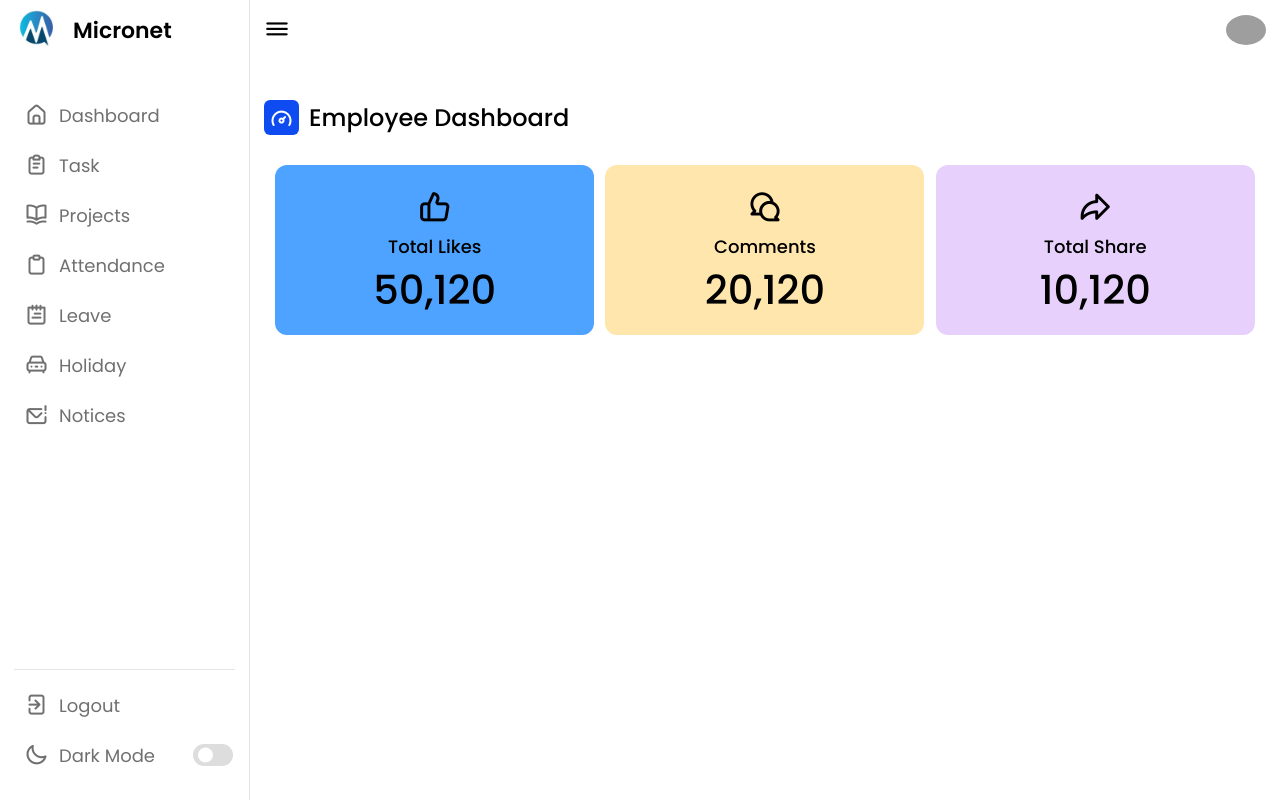
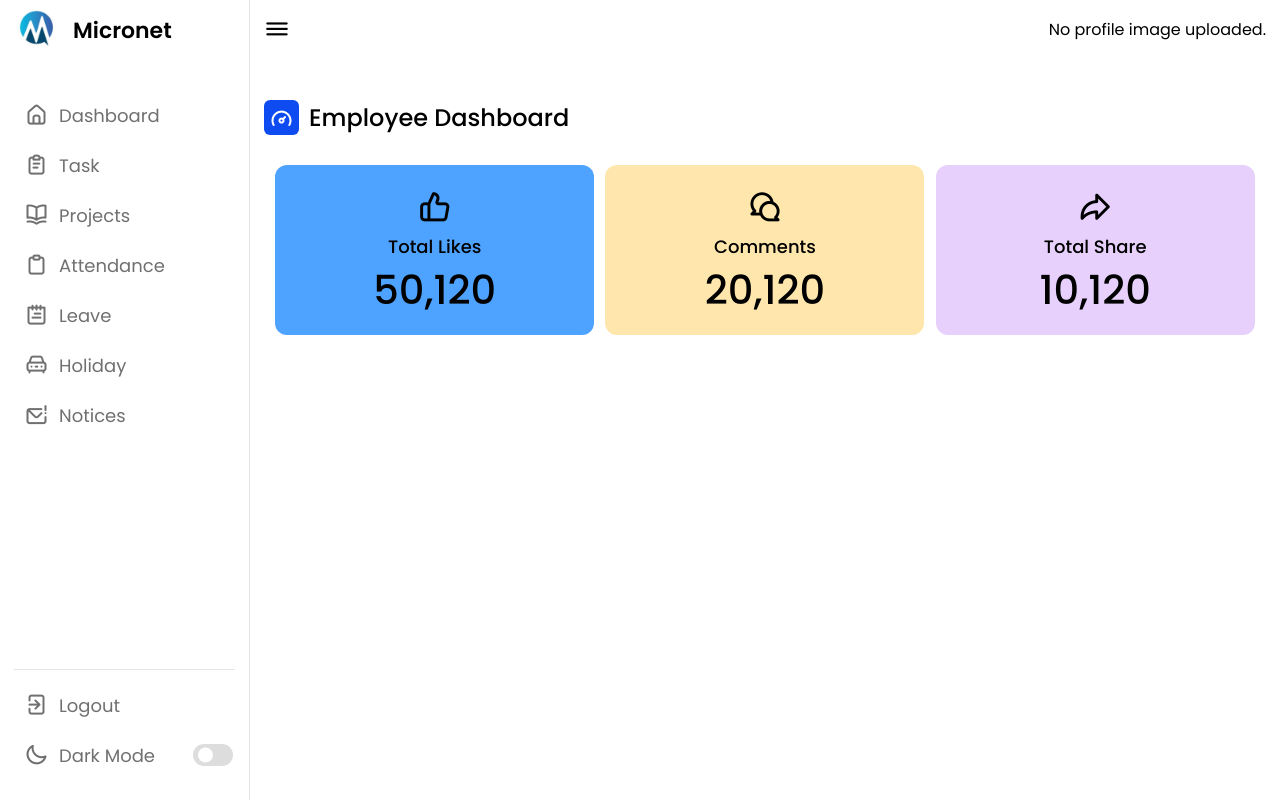
Before and after one commit to sahil22sharma/EMS, a Django app: page /employeeDash/Index in a window 1280 px wide. Run offline with Django 5.2, Linux system fonts and the light colour scheme; grey boxes are pictures that could not be loaded.

Commit message:
Profile images done

```diff
--- a/Employee_Managment_System/EMS/models/profile.py
+++ b/Employee_Managment_System/EMS/models/profile.py
@@ -17,6 +17,7 @@ class Profile(models.Model):
     address = models.TextField(blank=True, null=True)
     state = models.CharField(max_length=100, blank=True, null=True)
     qualification = models.CharField(max_length=200, blank=True, null=True)
+    image = models.ImageField(upload_to='profile_images/', blank=True, null=True)
     # account=models.CharField(max_length=20,default="Deactive")
 
     def __str__(self):
--- a/Employee_Managment_System/EMS/templates/EMSadmin/base.html
+++ b/Employee_Managment_System/EMS/templates/EMSadmin/base.html
@@ -53,7 +53,7 @@
                         <i class="uil uil-book-open"></i>
                         <span class="link-name">Employee Status</span>
                     </a></li>
-                <li><a href="#">
+                <li><a href="{% url 'attendance' %}">
                         <i class="uil uil-clipboard-blank"></i>
                         <span class="link-name">Attendance</span>
                     </a></li>
@@ -102,8 +102,8 @@
             </div> -->
 
             <div class="">
-                <img src="/static/Img/micronet.jpg" alt="img">
-                 <!-- <h3>Ritesh</h3> -->
+                <!-- <img src="/static/Img/micronet.jpg" alt="img"> -->
+                 <h3>Ritesh</h3>
             </div>
         </div>
 
--- a/Employee_Managment_System/EMS/templates/employee/base.html
+++ b/Employee_Managment_System/EMS/templates/employee/base.html
@@ -98,7 +98,12 @@
                 <input type="text" placeholder="Search here...">
             </div> -->
 
-            <img src="images/profile.jpg" alt="">
+            <!-- <img src="images/profile.jpg" alt=""> -->
+            {% if user.profile.image %}
+            <img src="{{ user.profile.image.url }}" alt="Profile Image" width="200">
+            {% else %}
+            <p>No profile image uploaded.</p>
+            {% endif %}
         </div>
 
         <div>
--- a/Employee_Managment_System/EMS/templates/employee/employeeReg.html
+++ b/Employee_Managment_System/EMS/templates/employee/employeeReg.html
@@ -20,7 +20,7 @@
     <div class="container">
         <header>Employee Registration</header>
 
-        <form action="/register_emp/" method="post">
+        <form action="/register_emp/" method="post" enctype="multipart/form-data">
             {% csrf_token %}
             <div class="form first">
                 <div class="details personal">
--- a/Employee_Managment_System/EMS/templates/manager/base.html
+++ b/Employee_Managment_System/EMS/templates/manager/base.html
@@ -98,7 +98,11 @@
                 <input type="text" placeholder="Search here...">
             </div> -->
 
-            <img src="images/profile.jpg" alt="">
+            {% if user.profile.image %}
+            <img src="{{ user.profile.image.url }}" alt="Profile Image" width="200">
+            {% else %}
+            <p>No profile image uploaded.</p>
+            {% endif %}
         </div>
 
         <div>
--- a/Employee_Managment_System/EMS/urls.py
+++ b/Employee_Managment_System/EMS/urls.py
@@ -1,6 +1,7 @@
 from django.urls import path
 from . import views
-
+from django.conf import settings
+from django.conf.urls.static import static
 
 urlpatterns = [
 
@@ -26,9 +27,9 @@ urlpatterns = [
     #Common Routes
     path('home/',views.home,name='home'),
     path('logout/',views.all_logout,name='logout'),
+    path('home/attendance',views.attendance,name='attendance'),
     # path('home/task'),
     # path('home/project'),
-    # path('home/attendance'),
     # path('home/leave'),
     # path('home/notices'),
 
@@ -75,7 +76,7 @@ urlpatterns = [
     path('adminDash/managerrequest', views.managerrequest,name='managerrequest'),
     # path('adminDash/employeelist', views.allEmployee,name='employeelist'),
     path('adminDash/employeerequest', views.employeerequest,name='employeerequest'),
-    path('adminDash/employeeStatus',views.employeeStatus,name='employeestatus'),
+    path('adminDash/employeeStatus',views.employeestatus,name='employeestatus'),
 
     path('employeeDash/',views.baseEmployee),
     path('employeeDash/Index', views.employeeIndexPage,name='employeeDash'),
@@ -85,3 +86,5 @@ urlpatterns = [
     path('managerDash/employeerequest', views.managerEmployeerequest,name='managerEmployeerequest'),
     # path('allEmployee/',views.allEmployee,)
 ]
+if settings.DEBUG:
+    urlpatterns += static(settings.MEDIA_URL, document_root=settings.MEDIA_ROOT)
--- a/Employee_Managment_System/EMS/views.py
+++ b/Employee_Managment_System/EMS/views.py
@@ -650,14 +650,14 @@ def register_emp(request):
         state = request.POST.get('state')
         qualification = request.POST.get('qualification')
         password = request.POST.get('password')
-        # image = request.FILES.get('image')  # Handling file uploads
+        image = request.FILES.get('image')  # Handling file uploads
         # resume = request.FILES.get('resume')  # Handling file uploads
         # Create the user
         user = User.objects.create_user(username=username,first_name=fname,last_name=lname,email=email,password=password,is_active = False)
         user.save()
 
         # Create the Profile model with additional fields
-        profile = Profile.objects.create(user=user, role=role,fname=fname,lname=lname,phone=phone,gender=gender,dob=dob,address=address,state=state,qualification=qualification)
+        profile = Profile.objects.create(user=user, role=role,fname=fname,lname=lname,phone=phone,gender=gender,dob=dob,address=address,state=state,qualification=qualification,image=image)
         r = profile.save()
         if r:
             return render(request, 'employee/employeeLogin.html')
@@ -878,3 +878,20 @@ def all_logout(request):
 
     # Redirect to the login page or a different page after logout
     return render(request,'index.html')  # Replace with your login page name or URL
+
+def attendance(request):
+    return render(request, "EMSadmin/attendance.html")
+
+def employeestatus(request):
+    if request.user.is_authenticated:
+        role = request.user.profile.role
+        if role=='admin':
+            e1 = User.objects.all()  # Fetch all User records
+            e1 = e1.select_related('profile')
+            return render(request,'EMSadmin/employeeStatus.html',{'e1':e1})
+        elif role=='manager':
+            e1 = User.objects.filter(profile__role='employee')  # Fetch all User records
+            e1 = e1.select_related('profile')
+            return render(request,'manager/employeeStatus.html',{'e1':e1})
+    else:
+        return render(request,'index.html')
```
Also changed, not shown: Employee_Managment_System/EMS/templates/EMSadmin/employeeStatus.html (+6 -7 lines), Employee_Managment_System/EMS/migrations/0004_profile_image.py (added).
